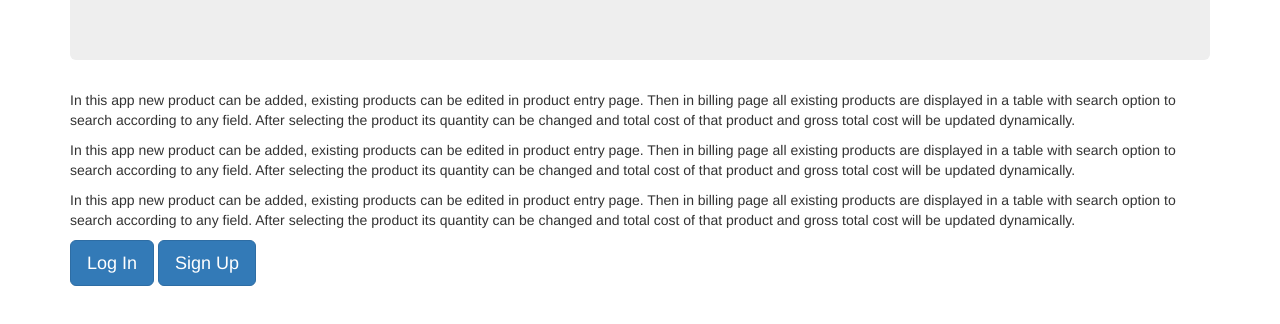
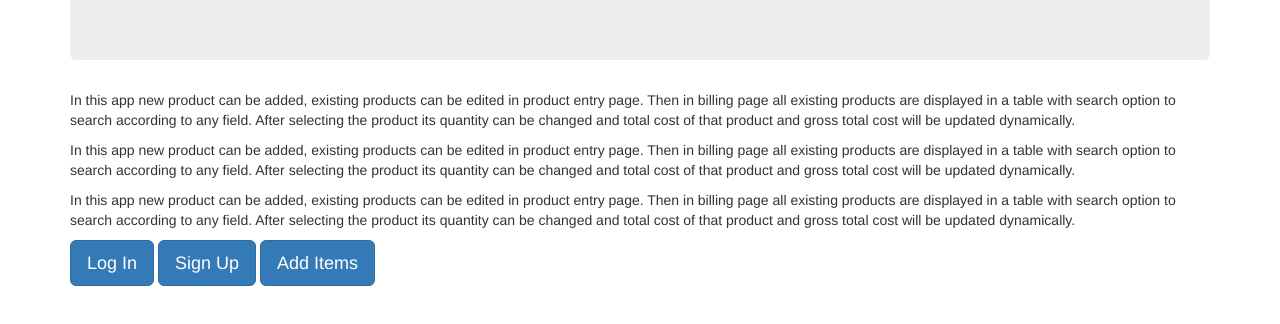
Before and after one commit to prateek-modi/ProjectSE, a plain HTML site: page prateek2.html in a window 1280 px wide. Shown: the part 180-504 px from the top of the page. Drawn offline with nearby package versions, Linux system fonts and the light colour scheme.

```diff
--- a/prateek.html
+++ b/prateek2.html
@@ -52,6 +52,7 @@
 
 		<a href="prateek_logIn.html"><button type="submit" class="btn btn-primary btn-lg">Log In</button></a>
 		<a href="prateek_signUp.html"><button type="submit" class="btn btn-primary btn-lg">Sign Up</button></a>
+		<a href="Product.html"><button type="submit" class="btn btn-primary btn-lg">Add Items</button></a>
 
 		<br><br><br><br>
 
```
